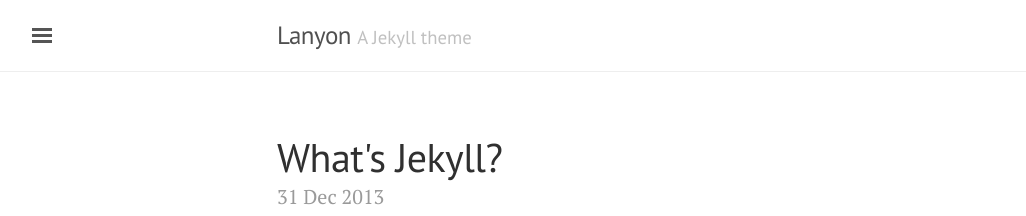
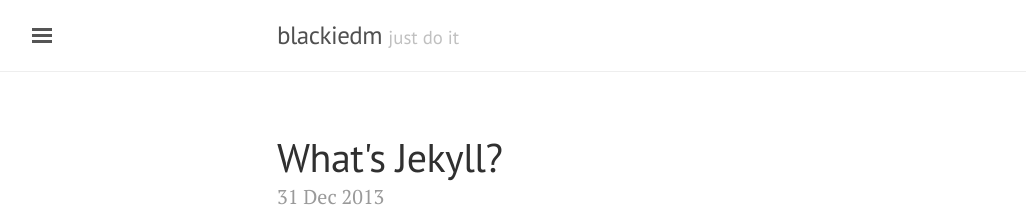
Before and after one commit to blackiedm/blackiedm.github.io, a Jekyll site: the page built from _posts/2013-12-31-whats-jekyll.md, in a window 1280 px wide. Shown: the top 216 px of the page, without its empty margins (3-1029 px from the left). Built offline with Jekyll 4.4.1, drawn with Linux system fonts in a browser that asks for light colours.

Commit message:
update describ

```diff
--- a/_config.yml
+++ b/_config.yml
@@ -4,9 +4,9 @@
 permalink:           pretty
 
 # Setup
-title:               Lanyon
-tagline:             'A Jekyll theme'
-description:         'A reserved <a href="http://jekyllrb.com" target="_blank">Jekyll</a> theme that places the utmost gravity on content with a hidden drawer. Made by <a href="https://twitter.com/mdo" target="_blank">@mdo</a>.'
+title:               blackiedm
+tagline:             'just do it'
+description:         '我会说我很牛逼吗'
 url:                 http://blackiedm.github.io/
 baseurl:             ''
 paginate:            5
--- a/_layouts/post.html
+++ b/_layouts/post.html
@@ -14,7 +14,7 @@
     {% for post in site.related_posts limit:3 %}
       <li>
         <h3>
-          <a href="{{ site.url }}{{ post.url }}">
+          <a href="{{ site.baseurl }}{{ post.url }}">
             {{ post.title }}
             <small>{{ post.date | date_to_string }}</small>
           </a>
```
Also changed, not shown: 18 other files.
